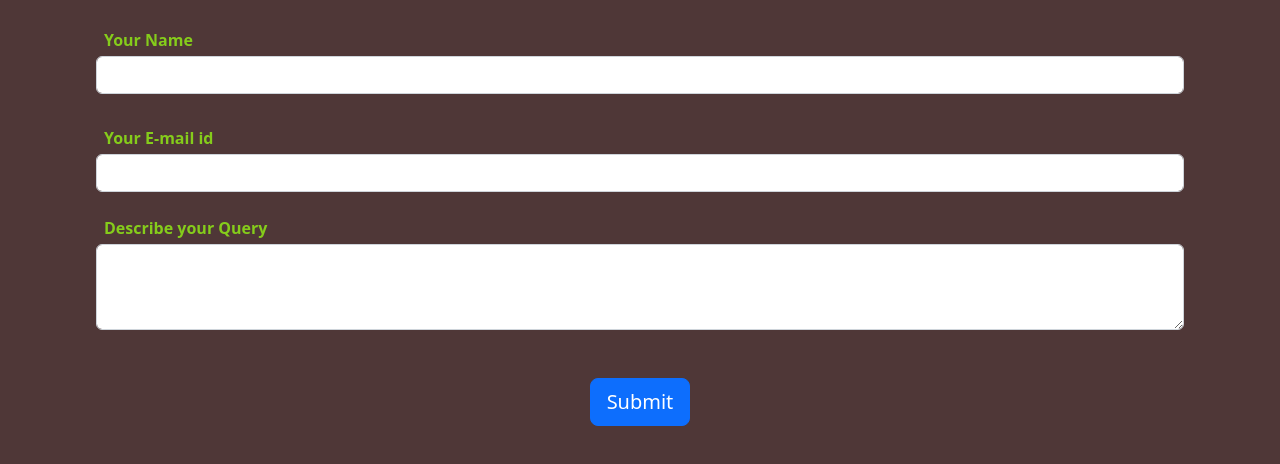
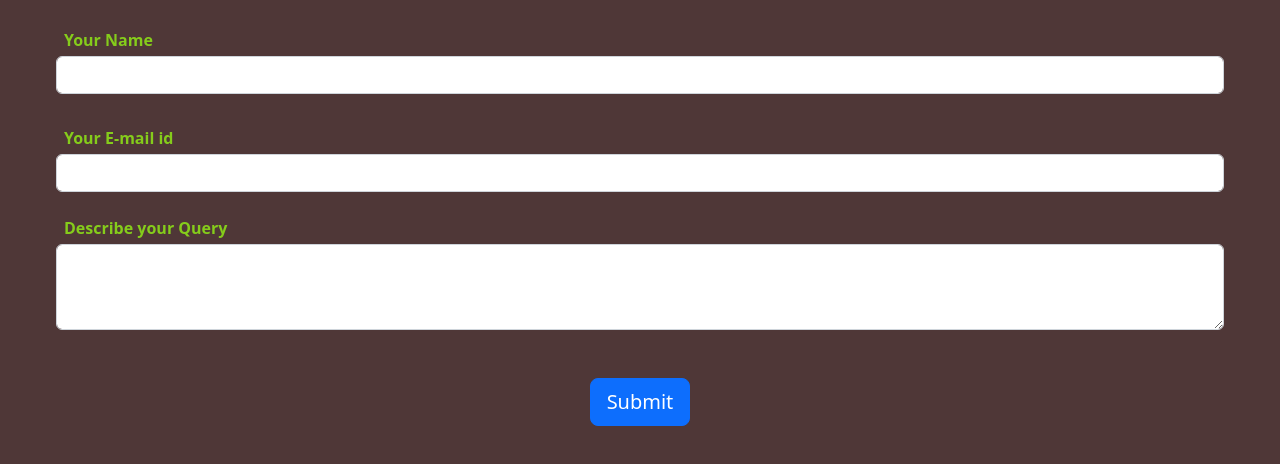
Before and after one commit to arghyadutta080/Frontend_Design_Project_5, a plain HTML site: page contact.html in a window 1280 px wide. Shown: the part 198-662 px from the top of the page. Drawn offline with nearby package versions, Linux system fonts and the light colour scheme.

Commit message:
contact form is modified

```diff
--- a/contact.html
+++ b/contact.html
@@ -136,17 +136,17 @@
                 <h5 class="mt-2 mb-4 text-center text-light"><b>If you are facing any trouble using our TO-DO List Web
                         Page, please fil up the form below to inform us about your query</b></h5>
 
-                <div class="form-group ms-5 me-5">
+                <div class="form-group ms-2 me-2">
                     <label for="title" class="tableHead mt-2 ms-2"><b>Your Name</b></label>
                     <input type="text" class="form-control mt-1" id="title" aria-describedby="emailHelp">
                 </div>
 
-                <div class="form-group my-4 ms-5 me-5">
+                <div class="form-group my-4 ms-2 me-2">
                     <label for="title" class="tableHead mt-2 ms-2"><b>Your E-mail id</b></label>
                     <input type="email" class="form-control mt-1" id="title" aria-describedby="emailHelp">
                 </div>
 
-                <div class="form-group my-4 ms-5 me-5">
+                <div class="form-group my-4 ms-2 me-2">
                     <label for="description" class="tableHead ms-2"><b>Describe your Query</b></label>
                     <textarea class="form-control mt-1" id="description" rows="3"></textarea>
                 </div>
```
